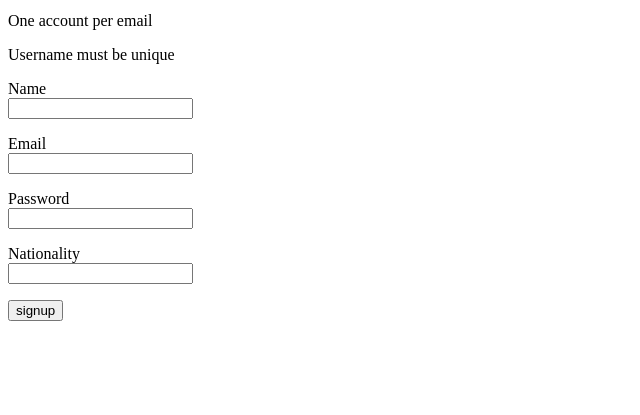
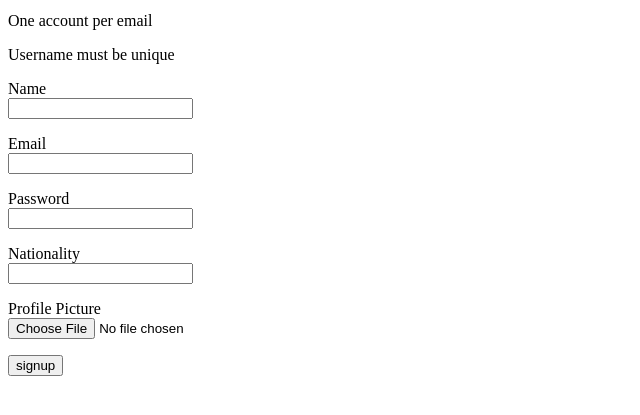
Before and after one commit to ben-dh3/penpal_app, a Flask app: page /signup in a window 1280 px wide. Shown: the part 272-687 px from the top of the page, without its empty margins (0-640 px from the left). Run offline with Flask 3, Linux system fonts and the light colour scheme.

Commit message:
upload photos

```diff
--- a/app.py
+++ b/app.py
@@ -3,7 +3,11 @@ from peewee import *
 from flask import Flask
 from html_sanitizer import Sanitizer
 
+UPLOAD_FOLDER = './static/images'
+ALLOWED_EXTENSIONS = {'png', 'jpg', 'jpeg', 'gif'}
+
 app = Flask(__name__)
+app.config['UPLOAD_FOLDER'] = UPLOAD_FOLDER
 sanitizer = Sanitizer()
 # name of database
 db = SqliteDatabase('peewee_app.db')
--- a/main.py
+++ b/main.py
@@ -16,7 +16,7 @@ def create_tables():
     # flask-peewee database wrapper:
     db.drop_tables([User, Post])
     db.create_tables([User, Post], safe=True)
-    user1 = User(name='Ben DH', email='benjaminduffield1997@gmail.com', password='password123', nationality='United Kingdom')
+    user1 = User(name='Ben DH', email='benjaminduffield1997@gmail.com', password='password123', nationality='United Kingdom', profile_picture='ben.jpg')
     user1.save()
 
 if __name__ == '__main__':
--- a/models.py
+++ b/models.py
@@ -3,7 +3,6 @@ models imports app, but app does not import models so we haven't created
 any loops.
 """
 from peewee import *
-
 from app import db
 
 # model class -> database table
@@ -13,6 +12,7 @@ class User(Model):
     email = CharField(unique=True)
     password = CharField()
     nationality = CharField()
+    profile_picture = CharField()
 
     class Meta:
         database = db # This model uses the "peewee_app.db" database.
--- a/templates/users/index.html
+++ b/templates/users/index.html
@@ -8,6 +8,7 @@
         <ul>
             {% for user in users %}
                 <div>
+                    <img src="static/images/{{user.profile_picture}}" alt="{{user.profile_picture}}" width="120" height="90"/>
                     <p>Name: {{user.name}}</p>
                     <p>Nationality: {{user.nationality}}</p>
                         <form action="/" method="POST">
--- a/templates/users/signup.html
+++ b/templates/users/signup.html
@@ -34,7 +34,9 @@
                 <br>
                 <input type="text" name="nationality" id="nationality">
             </p>
-
+                <label form="profile_picture">Profile Picture</label>
+                <br>
+                <input type="file" name="profile_picture" id="profile_picture">
             <p>
                 <input type="submit" value="signup">
             </p>
--- a/views.py
+++ b/views.py
@@ -1,11 +1,17 @@
 """
 views imports app, auth, and models, but none of these import views
 """
+import os
 from flask import Flask, session, request, render_template, redirect
 from datetime import datetime
-from app import app, sanitizer
+from werkzeug.utils import secure_filename
+from app import app, sanitizer, ALLOWED_EXTENSIONS
 from models import User, Post
 import re
+
+def allowed_file(filename):
+    check = str(filename).split('.')[1]
+    return check.split("'")[0].lower() in ALLOWED_EXTENSIONS
 
 @app.route("/")
 def get_users():
@@ -70,6 +76,13 @@ def signup_post():
     email = request.form['email']
     password = request.form['password']
     nationality = request.form['nationality']
+    profile_picture = request.files['profile_picture']
+    # secure file
+    if allowed_file(profile_picture):
+            profile_picture.save(os.path.join(app.config['UPLOAD_FOLDER'], secure_filename(profile_picture.filename)))
+            print("here")
+    else:
+        return "no"
     # name must be unique
     try:
         User.get(User.name == name)
@@ -80,7 +93,7 @@ def signup_post():
             return render_template('users/signup_error.html')
         if re.match(r"^\S+@\S+\.\S+$", email, re.I) and re.match(r"^(?=.*?[A-Z])(?=.*?[a-z])(?=.*?[0-9])(?=.*?[#?!@$%^&*-]).{8,}$", password):
             try:
-                User.create(name=name, email=email, password=password, nationality=nationality)
+                User.create(name=name, email=email, password=password, nationality=nationality, profile_picture=secure_filename(profile_picture.filename))
                 return render_template('users/signup_success.html')
             except:
                 return "Email associated with another account"
```
Also changed, not shown: other parts of templates/users/signup.html (+1 -1 lines), peewee_app.db, static/images/ben.jpg (added).
